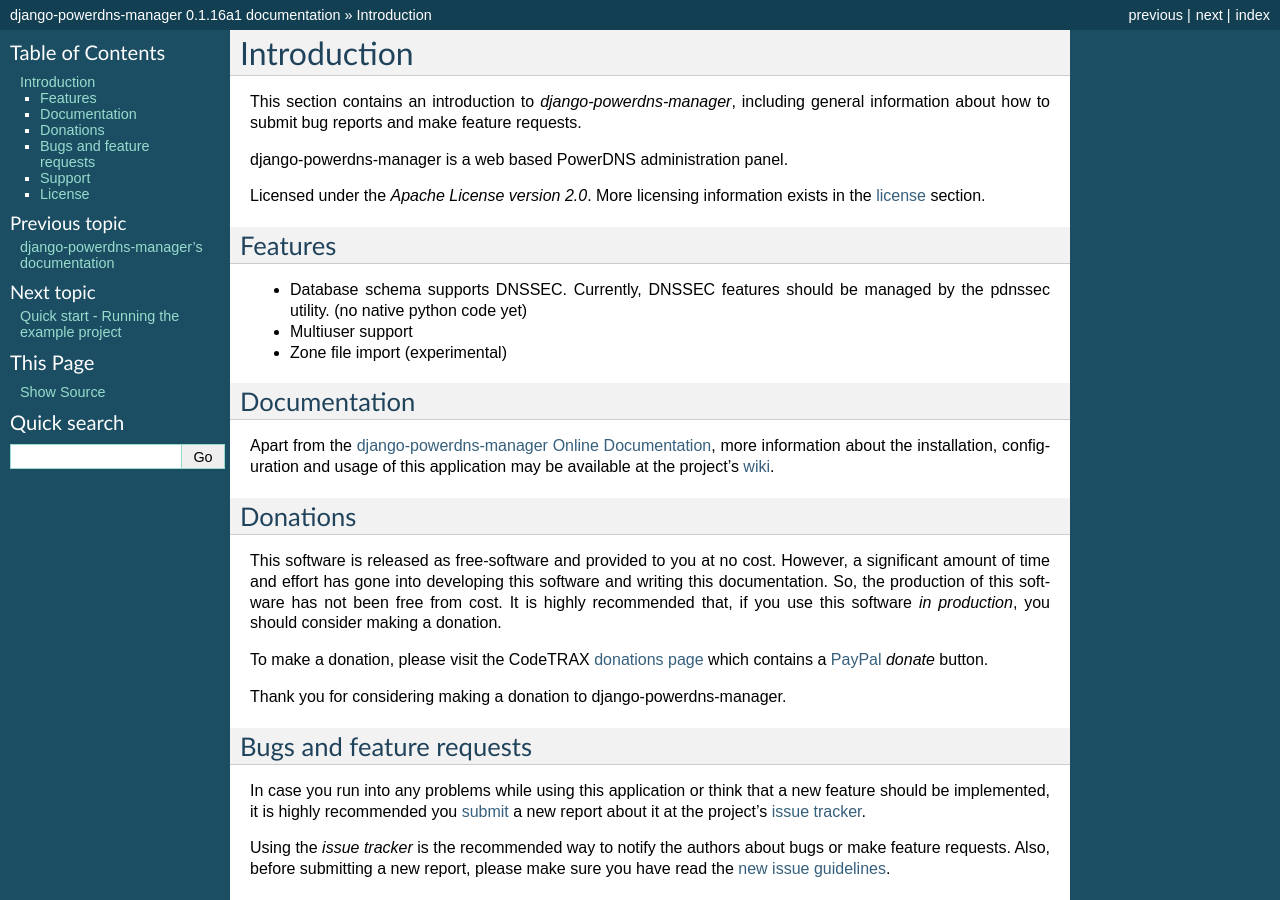
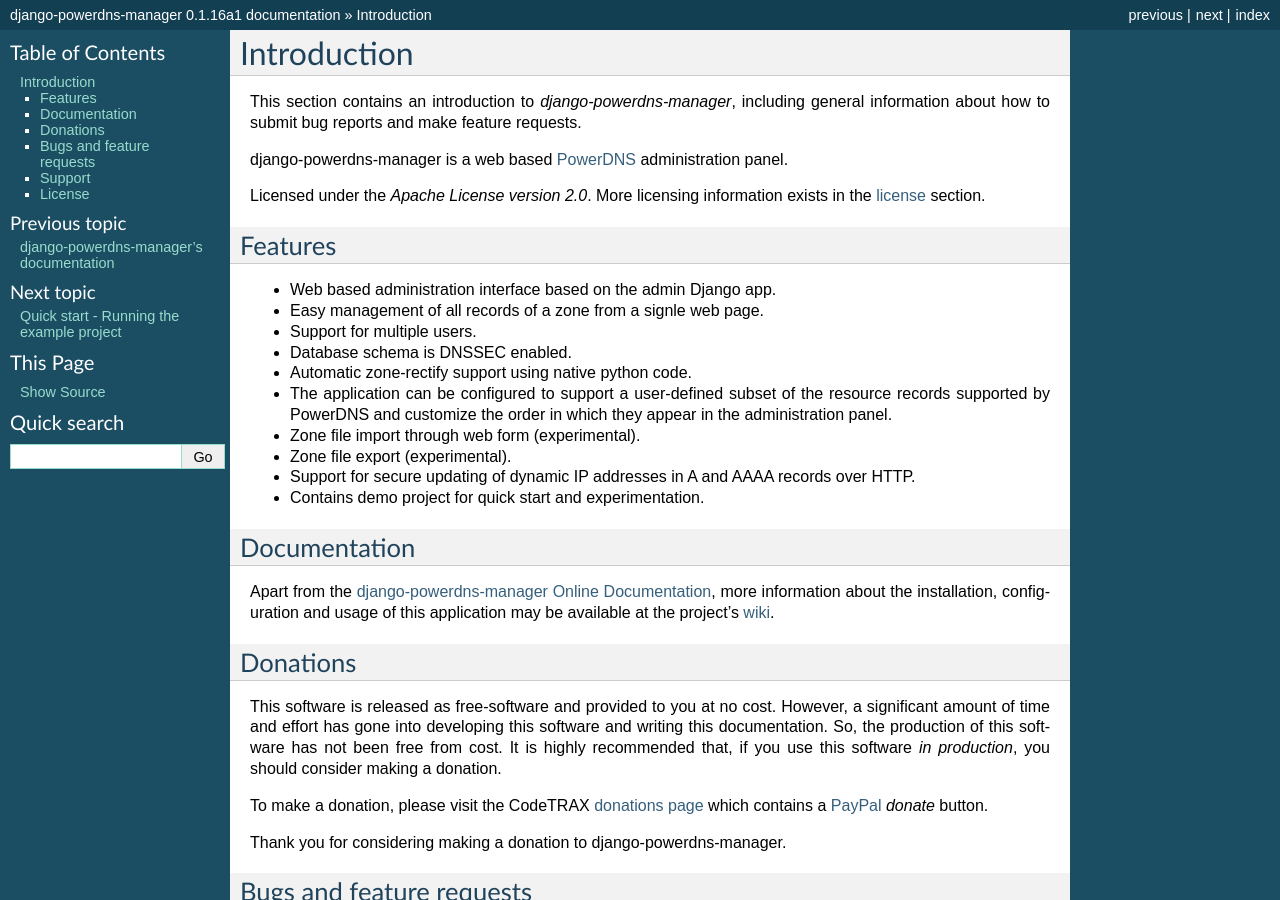
Before and after one commit to kumina/django-powerdns-manager, a Sphinx documentation site: the page built from docs/introduction.rst, in a window 1280 px wide and 900 px high. Built offline with Sphinx 7.4.7, drawn with Linux system fonts in a browser that asks for light colours.

Commit message:
Updated project description by adding link to PwerDNS official web site and add more details about the features.

```diff
--- a/docs/index.rst
+++ b/docs/index.rst
@@ -17,7 +17,9 @@
 About this project
 ==================
 
-django-powerdns-manager is a web based PowerDNS administration panel.
+django-powerdns-manager is a web based PowerDNS_ administration panel.
+
+.. _PowerDNS: http://www.powerdns.com
 
 | **Author**: `George Notaras <http://www.g-loaded.eu/>`_
 | **Development Web Site**: `django-powerdns-manager project <http://www.codetrax.org/projects/django-powerdns-manager>`_
--- a/docs/introduction.rst
+++ b/docs/introduction.rst
@@ -6,7 +6,9 @@
 This section contains an introduction to *django-powerdns-manager*, including general
 information about how to submit bug reports and make feature requests.
 
-django-powerdns-manager is a web based PowerDNS administration panel.
+django-powerdns-manager is a web based PowerDNS_ administration panel.
+
+.. _PowerDNS: http://www.powerdns.com
 
 Licensed under the *Apache License version 2.0*. More licensing information
 exists in the license_ section.
@@ -15,9 +17,19 @@
 Features
 ========
 
-- Database schema supports DNSSEC. Currently, DNSSEC features should be managed by the pdnssec utility. (no native python code yet)
-- Multiuser support
-- Zone file import (experimental)
+- Web based administration interface based on the admin Django app.
+- Easy management of all records of a zone from a signle web page.
+- Support for multiple users.
+- Database schema is DNSSEC enabled.
+- Automatic zone-rectify support using native python code.
+- The application can be configured to support a user-defined subset of the
+  resource records supported by PowerDNS and customize the order in which they
+  appear in the administration panel.
+- Zone file import through web form (experimental).
+- Zone file export (experimental).
+- Support for secure updating of dynamic IP addresses in A and AAAA records
+  over HTTP.
+- Contains demo project for quick start and experimentation.
 
 
 Documentation
```
Also changed, not shown: 1 other file.
